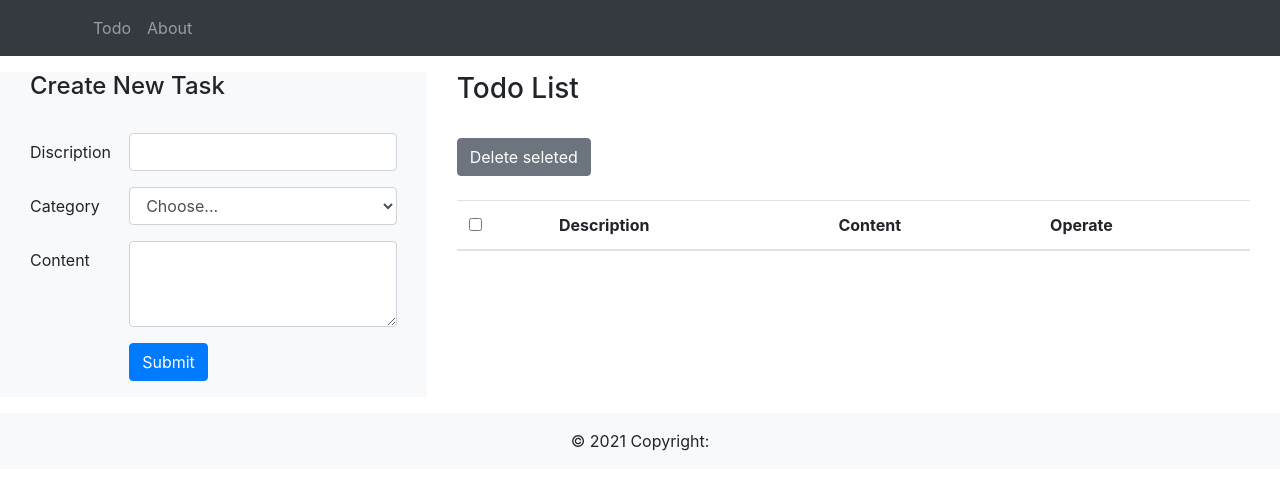
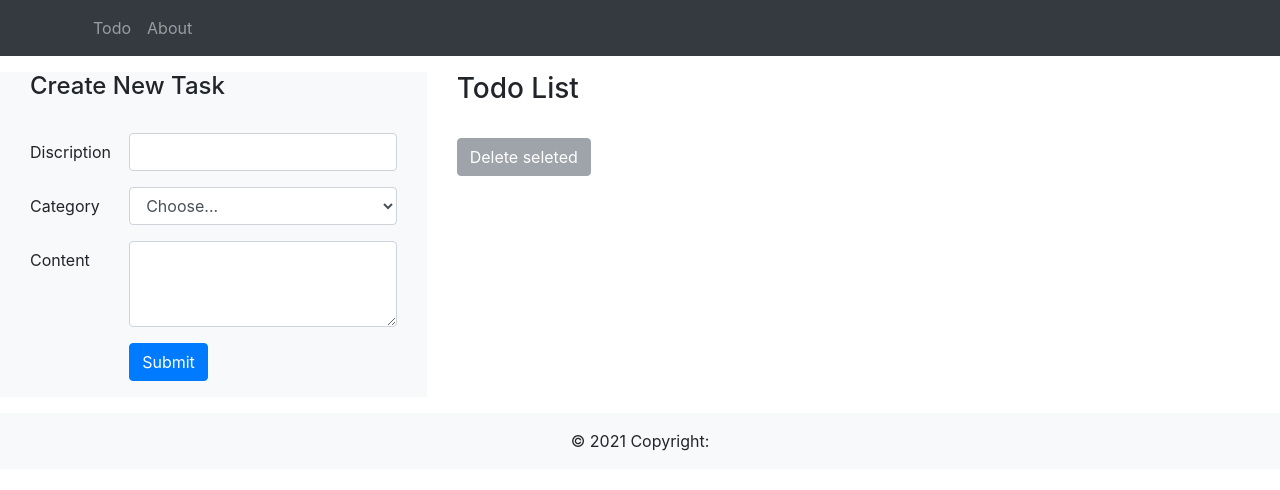
Before and after one commit to janefwp/react-todo, a React (Create React App) app: page / in a window 1280 px wide. Shown: the top 490 px of the page. Built offline with nearby package versions, Linux system fonts and the light colour scheme.

Commit message:
add state to manage checkbox state and button disable

```diff
--- a/src/screens/HomeScreens/components/InfoTable/InfoTable.js
+++ b/src/screens/HomeScreens/components/InfoTable/InfoTable.js
@@ -1,4 +1,4 @@
-import React, {useState, useContext} from 'react'
+import React, {useState, useContext, useEffect} from 'react'
 import {Button,Table, Container} from 'react-bootstrap'
 import { LinkContainer } from 'react-router-bootstrap'
 // import { useDispatch, useSelector } from 'react-redux'
@@ -13,24 +13,33 @@ const InfoTable=()=> {
     // const allinfo = infos.infos
     const [allChecked, setAllChecked]=useState(false)
     const [selectedChecked, setSelectedChecked]=useState(false)
+    const [checkNum, setCheckNum]= useState(0)
     console.log(infos)
+    console.log(checkNum)
     // const dispatch = useDispatch()
     const deleteInfoHandler=(id)=>{
         // dispatch(delInfoAction(id))
         delInfo(id)
+        setCheckNum(pre=>pre-1)
+        console.log(checkNum)
     }
     const checkedItemHandler=(event)=>{
         var isChecked=event.target.checked;
+        isChecked ? setCheckNum(pre=>pre+1) : setCheckNum(pre=>pre-1)
         var infoid=parseInt(event.target.value);
         changeCheckedStatus({isChecked:isChecked,id:infoid})
         // dispatch(changeCheckedstatusAction({isChecked:isChecked,id:infoid}))
         setSelectedChecked(!selectedChecked)
+
     }
     const selectAllHandler=(event)=>{
         // dispatch(changeAllCheckedstatusAction(event.target.checked))
         // allinfo.map(item=>item.isChecked=event.target.checked)
+        var isChecked=event.target.checked
+        isChecked ? setCheckNum(infos.length) : setCheckNum(0)
         selectAll(event.target.checked)
         setAllChecked(!allChecked)
+
     }
 
     const deleteSelectedInfoHandler=()=>{
@@ -38,17 +47,28 @@ const InfoTable=()=> {
         delSeleted()
         setAllChecked(false)
         setSelectedChecked(false)
+        setCheckNum(0)
+        console.log(checkNum)
     }
+    useEffect(() => {
+        if(checkNum===infos.length){
+            setAllChecked(true)
+        }
+        else {
+            setAllChecked(false)
+        }
+    }, [checkNum])
 
     return (
         <Container>
         <h3>Todo List</h3>
         <br />
         <div>
-        <Button variant='secondary' onClick={deleteSelectedInfoHandler}>Delete seleted</Button>
+        <Button variant='secondary' disabled={(checkNum===0)? true : false} onClick={deleteSelectedInfoHandler}>Delete seleted</Button>
         </div>
         <br />
-        <Table className="table table-hover">
+        {(infos.length!=0) &&
+            <Table className="table table-hover">
             <thead>
                 <tr>
                     <th><input type="checkbox" checked={allChecked} onChange={selectAllHandler}/></th>
@@ -58,7 +78,7 @@ const InfoTable=()=> {
                 </tr>
             </thead>
             <tbody>
-                {infos && infos.map(item=>(
+                {infos.map(item=>(
                         <tr key={item.id} className={item.isChecked ? 'selected': ''} >
                             <td>
                                 <input type="checkbox" value={item.id} onChange={checkedItemHandler} checked={item.isChecked}/>
@@ -72,7 +92,8 @@ const InfoTable=()=> {
 
                 ))}
             </tbody>
-        </Table>
+            </Table>
+            }
         </Container>
     )
 }
```
